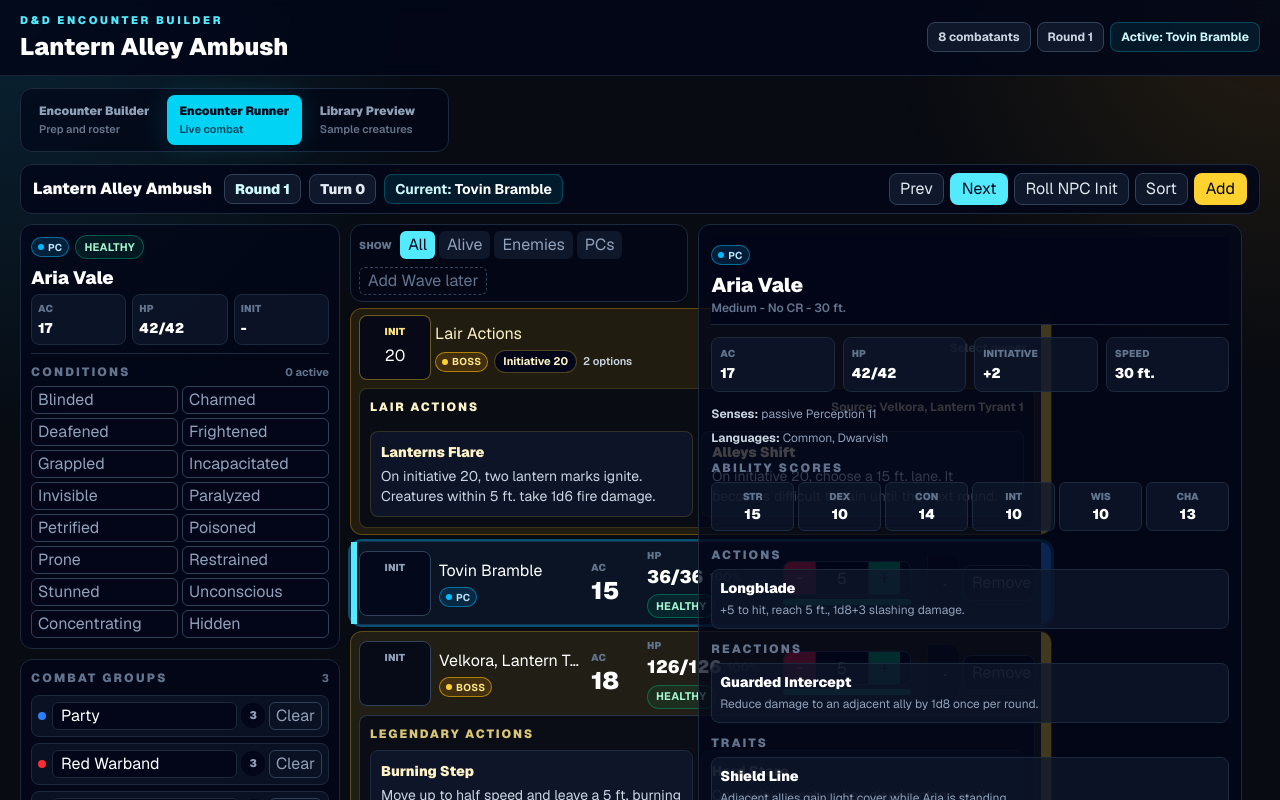
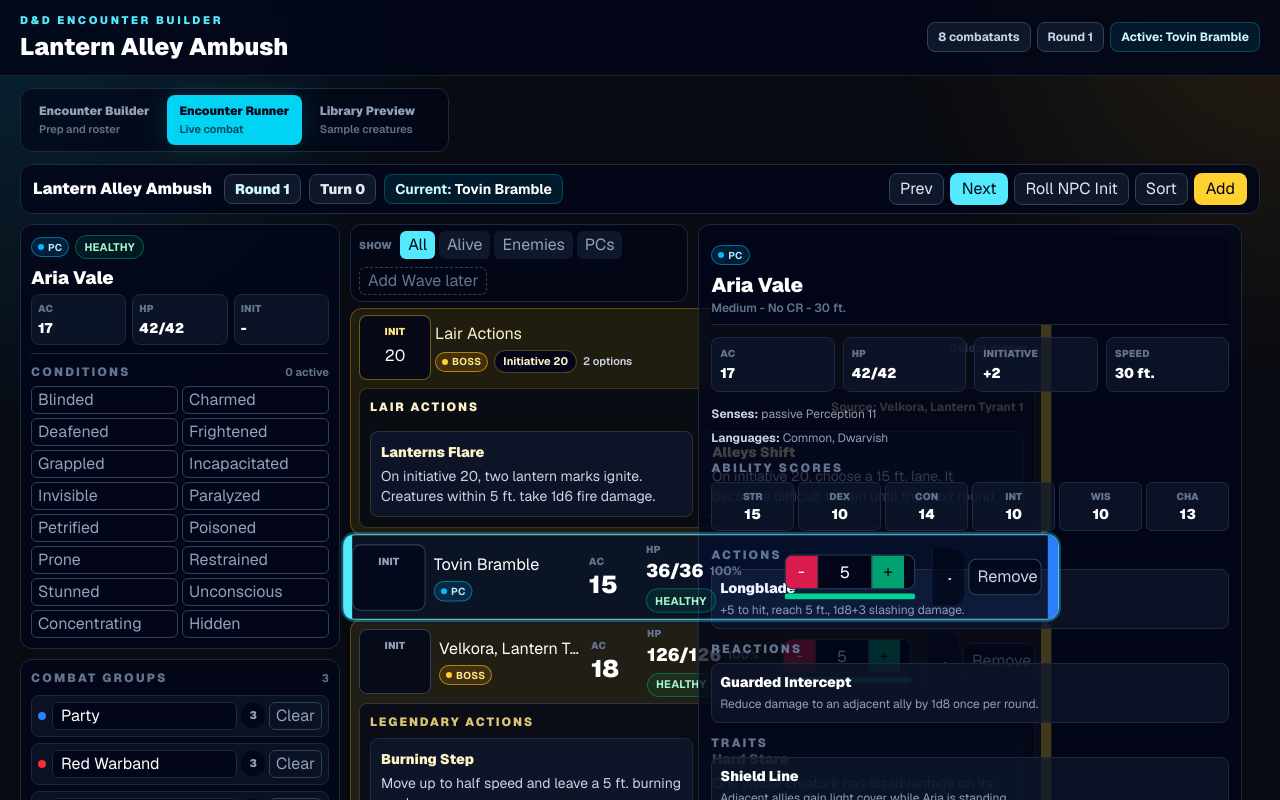
Before and after one commit to dtroms/dnd-encounter-builder, a Next.js app: page / in a window 1280 px wide. Both pictures are taken after a click on the button "Launch Runner". Shown: the top 800 px of the page. Built offline with nearby package versions, Linux system fonts and the light colour scheme.

Commit message:
Checkpoint before group initiative rolling

```diff
--- a/src/components/encounter/combatant-card.tsx
+++ b/src/components/encounter/combatant-card.tsx
@@ -54,17 +54,19 @@
   const legendaryActions = combatant.legendaryActions ?? [];
   return (
     <article
-      className={`relative rounded-xl border py-1.5 pl-2 pr-0 shadow-sm transition ${groupRowStyle.rowTint} ${
+      className={`relative rounded-xl border py-1.5 pl-2 pr-0 shadow-sm transition-all duration-200 ease-out ${groupRowStyle.rowTint} ${
         isBoss ? `${groupRowStyle.border} shadow-amber-950/10` : groupRowStyle.border
       } ${
-        active ? `ring-2 ${style.ring}` : ""
-      } ${selected ? "outline outline-2 outline-cyan-300/70" : ""} ${
+        active
+          ? `z-20 -my-1.5 scale-[1.02] border-cyan-200/75 shadow-[0_18px_36px_rgba(8,47,73,0.62)] ring-2 ${style.ring}`
+          : "z-0"
+      } ${selected ? "outline outline-1 outline-cyan-300/55" : ""} ${
         down ? "opacity-60 grayscale" : ""
       }`}
       onClick={onSelect}
     >
       {active ? (
-        <div className="absolute inset-y-0 left-0 w-1.5 bg-cyan-300" />
+        <div className="absolute inset-y-0 left-0 w-2 rounded-l-xl bg-cyan-300" />
       ) : null}
       <div
         className={`absolute inset-y-0 right-0 w-2.5 rounded-r-xl ${groupColorClass ?? style.dot}`}
--- a/src/components/encounter/initiative-list.tsx
+++ b/src/components/encounter/initiative-list.tsx
@@ -149,9 +149,11 @@
 
   return (
     <button
-      className={`relative rounded-xl border border-amber-400/30 bg-amber-400/10 py-1.5 pl-2 pr-4 text-left shadow-sm transition ${
-        active ? "ring-2 ring-amber-300/50" : ""
-      } ${selected ? "outline outline-2 outline-cyan-300/70" : ""}`}
+      className={`relative rounded-xl border border-amber-400/30 bg-amber-400/10 py-1.5 pl-2 pr-4 text-left shadow-sm transition-all duration-200 ease-out ${
+        active
+          ? "z-20 -my-1.5 scale-[1.02] border-amber-200/75 shadow-[0_18px_36px_rgba(69,26,3,0.58)] ring-2 ring-amber-300/55"
+          : "z-0"
+      } ${selected ? "outline outline-1 outline-cyan-300/55" : ""}`}
       type="button"
       onClick={onSelect}
     >
```
